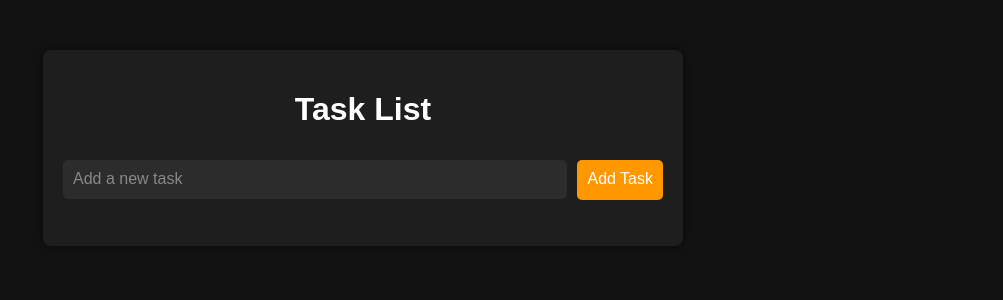
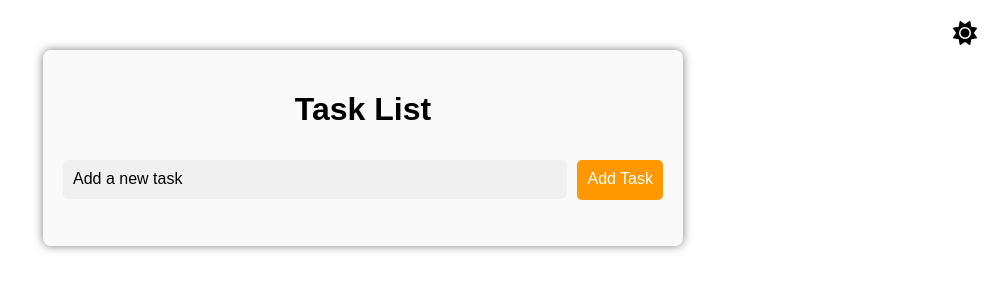
Before and after one commit to zbrtsn/basic-to-do-flask, a Flask app: page / in a window 1280 px wide. Shown: the top 300 px of the page, without its empty margins (277-1280 px from the left). Run offline with Flask 3, Linux system fonts and the light colour scheme; data that the repository does not hold is empty.

Commit message:
Update index.html

```diff
--- a/templates/index.html
+++ b/templates/index.html
@@ -8,17 +8,16 @@
     <link rel="stylesheet" href="https://cdnjs.cloudflare.com/ajax/libs/normalize/8.0.1/normalize.min.css">
     <style>
         body {
-            background-color: #121212;
-            color: #ffffff;
             font-family: Arial, sans-serif;
+            transition: background-color 0.5s, color 0.5s;
         }
         .container {
             max-width: 600px;
             margin: 50px auto;
             padding: 20px;
-            background-color: #1e1e1e;
             border-radius: 8px;
             box-shadow: 0 0 10px rgba(0, 0, 0, 0.5);
+            transition: background-color 0.5s;
         }
         h1 {
             text-align: center;
@@ -31,10 +30,10 @@
             display: flex;
             justify-content: space-between;
             align-items: center;
-            background: #2c2c2c;
             margin: 10px 0;
             padding: 10px;
             border-radius: 5px;
+            transition: background-color 0.5s;
         }
         .task-name {
             flex-grow: 1;
@@ -47,7 +46,7 @@
         .task-actions button {
             background: none;
             border: none;
-            color: #ffffff;
+            color: inherit;
             cursor: pointer;
             margin-left: 10px;
         }
@@ -64,11 +63,12 @@
             margin: 10px 0;
             border: none;
             border-radius: 5px;
-            background: #2c2c2c;
-            color: #ffffff;
+            background: inherit;
+            color: inherit;
+            transition: background-color 0.5s, color 0.5s;
         }
         input[type="text"]::placeholder {
-            color: #888888;
+            color: inherit;
         }
         input[type="checkbox"] {
             transform: scale(1.5);
@@ -82,10 +82,62 @@
             color: #ffffff;
             font-size: 16px;
             cursor: pointer;
-            height: 40px;  /* Input ile aynı yükseklikte olması için */
+            height: 40px;
         }
         .add-task-btn:hover {
             background: #e68900;
+        }
+        .theme-toggle {
+            position: absolute;
+            top: 20px;
+            right: 20px;
+            background: none;
+            border: none;
+            cursor: pointer;
+        }
+        .theme-toggle i {
+            font-size: 24px;
+            color: inherit;
+        }
+        .light-theme {
+            --bg-color: #ffffff;
+            --text-color: #000000;
+            --input-bg-color: #f0f0f0;
+            --container-bg-color: #f9f9f9;
+            --li-bg-color: #e0e0e0;
+        }
+        .dark-theme {
+            --bg-color: #121212;
+            --text-color: #ffffff;
+            --input-bg-color: #2c2c2c;
+            --container-bg-color: #1e1e1e;
+            --li-bg-color: #2c2c2c;
+        }
+        body.light-theme {
+            background-color: var(--bg-color);
+            color: var(--text-color);
+        }
+        body.light-theme .container {
+            background-color: var(--container-bg-color);
+        }
+        body.light-theme li {
+            background-color: var(--li-bg-color);
+        }
+        body.light-theme input[type="text"] {
+            background-color: var(--input-bg-color);
+        }
+        body.dark-theme {
+            background-color: var(--bg-color);
+            color: var(--text-color);
+        }
+        body.dark-theme .container {
+            background-color: var(--container-bg-color);
+        }
+        body.dark-theme li {
+            background-color: var(--li-bg-color);
+        }
+        body.dark-theme input[type="text"] {
+            background-color: var(--input-bg-color);
         }
     </style>
 </head>
@@ -97,9 +149,13 @@
             <button class="add-task-btn" onclick="addTask()">Add Task</button>
         </div>
         <ul id="task-list"></ul>
+        <button class="theme-toggle" onclick="toggleTheme()">
+            <i id="theme-icon" class="fas fa-sun"></i>
+        </button>
     </div>
     <script>
         document.addEventListener('DOMContentLoaded', function() {
+            applyTheme();
             fetchTasks();
         });
 
@@ -183,6 +239,29 @@
                 });
             }
         }
+
+        function toggleTheme() {
+            const body = document.body;
+            if (body.classList.contains('light-theme')) {
+                body.classList.remove('light-theme');
+                body.classList.add('dark-theme');
+                localStorage.setItem('theme', 'dark-theme');
+                document.getElementById('theme-icon').classList.replace('fa-sun', 'fa-moon');
+            } else {
+                body.classList.remove('dark-theme');
+                body.classList.add('light-theme');
+                localStorage.setItem('theme', 'light-theme');
+                document.getElementById('theme-icon').classList.replace('fa-moon', 'fa-sun');
+            }
+        }
+
+        function applyTheme() {
+            const savedTheme = localStorage.getItem('theme') || 'light-theme';
+            document.body.classList.add(savedTheme);
+            if (savedTheme === 'dark-theme') {
+                document.getElementById('theme-icon').classList.replace('fa-sun', 'fa-moon');
+            }
+        }
     </script>
 </body>
 </html>
```
